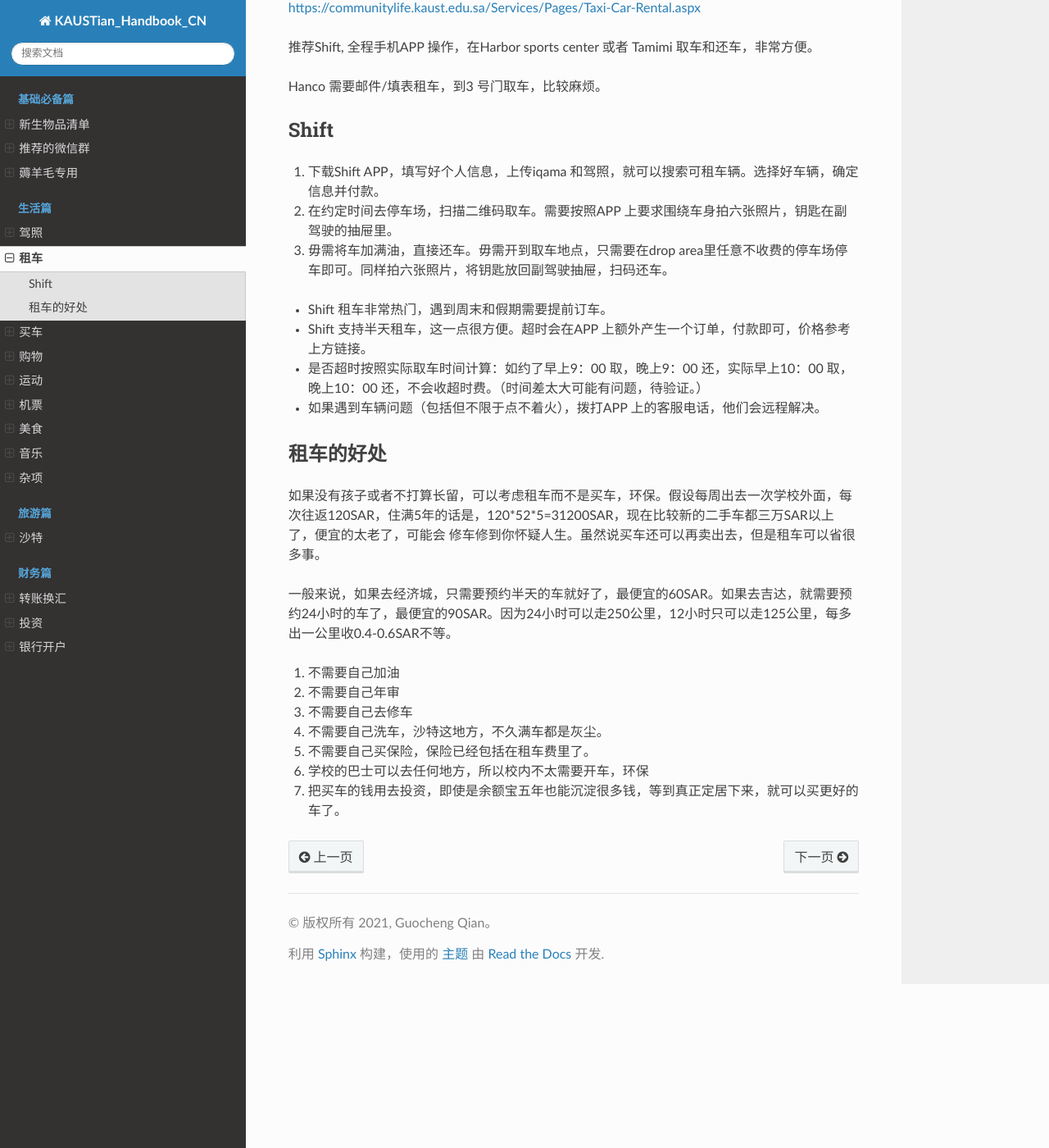
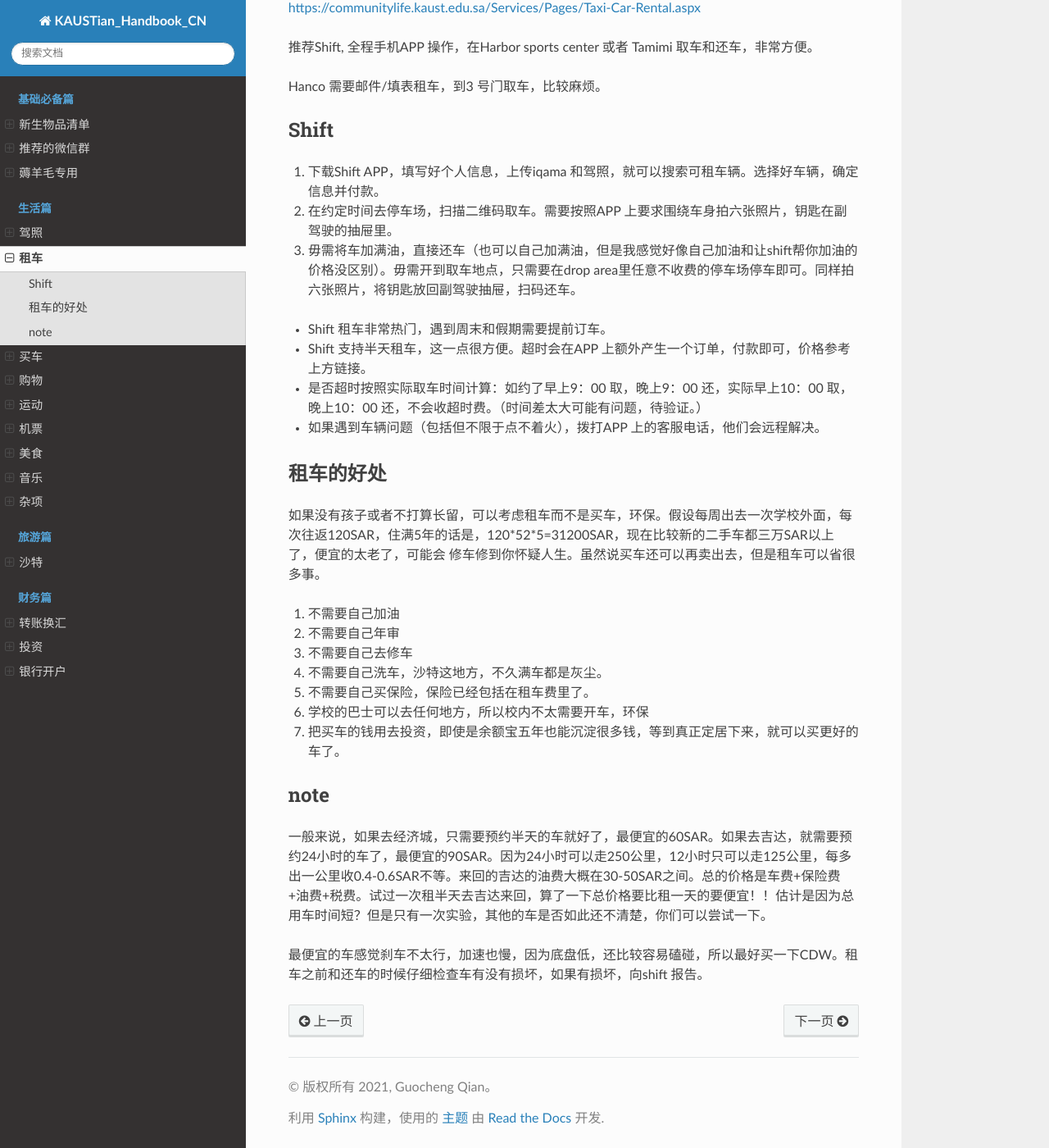
Before and after one commit to guochengqian/KAUSTian_Handbook_CN, a Sphinx documentation site: the page built from docs/content/life/rent_car.rst, in a window 1280 px wide and 1400 px high, scrolled down 266 px. Shown: the whole window at 82% size. Built offline with Sphinx 7.4.7 and the Read the Docs theme 2.0.0, drawn with Linux system fonts in a browser that asks for light colours.

Commit message:
添加租车的一些费用信息

```diff
--- a/docs/content/life/rent_car.rst
+++ b/docs/content/life/rent_car.rst
@@ -19,7 +19,7 @@ Shift
 
 2. 在约定时间去停车场，扫描二维码取车。需要按照APP 上要求围绕车身拍六张照片，钥匙在副驾驶的抽屉里。
 
-3. 毋需将车加满油，直接还车。毋需开到取车地点，只需要在drop area里任意不收费的停车场停车即可。同样拍六张照片，将钥匙放回副驾驶抽屉，扫码还车。
+3. 毋需将车加满油，直接还车（也可以自己加满油，但是我感觉好像自己加油和让shift帮你加油的价格没区别）。毋需开到取车地点，只需要在drop area里任意不收费的停车场停车即可。同样拍六张照片，将钥匙放回副驾驶抽屉，扫码还车。
 
 - Shift 租车非常热门，遇到周末和假期需要提前订车。
 
@@ -46,3 +46,9 @@ Shift
 5. 不需要自己买保险，保险已经包括在租车费里了。
 6. 学校的巴士可以去任何地方，所以校内不太需要开车，环保
 7. 把买车的钱用去投资，即使是余额宝五年也能沉淀很多钱，等到真正定居下来，就可以买更好的车了。
+
+note
+-------
+一般来说，如果去经济城，只需要预约半天的车就好了，最便宜的60SAR。如果去吉达，就需要预约24小时的车了，最便宜的90SAR。因为24小时可以走250公里，12小时只可以走125公里，每多出一公里收0.4-0.6SAR不等。来回的吉达的油费大概在30-50SAR之间。总的价格是车费+保险费+油费+税费。试过一次租半天去吉达来回，算了一下总价格要比租一天的要便宜！！估计是因为总用车时间短？但是只有一次实验，其他的车是否如此还不清楚，你们可以尝试一下。
+
+最便宜的车感觉刹车不太行，加速也慢，因为底盘低，还比较容易磕碰，所以最好买一下CDW。租车之前和还车的时候仔细检查车有没有损坏，如果有损坏，向shift 报告。
```
Also changed, not shown: other parts of docs/content/life/rent_car.rst (+1 -1 lines).
